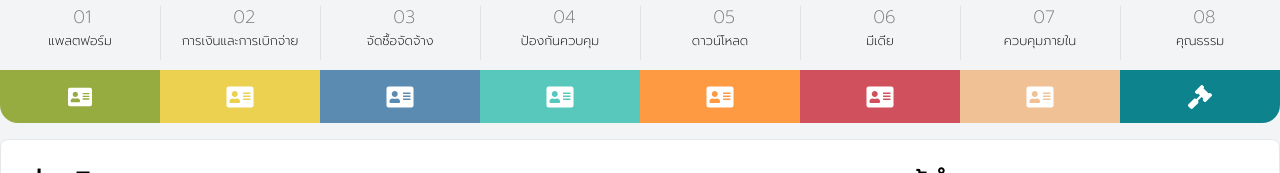
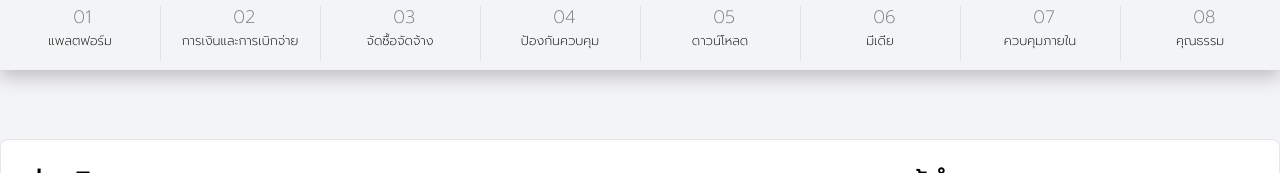
Before and after one commit to sanyath007/next-ts-demo01, a Next.js app: page / in a window 1280 px wide. Shown: the part 559-732 px from the top of the page. Built offline with nearby package versions, Linux system fonts and the light colour scheme.

Commit message:
Temporarily remove banner of items of OptionMenu

```diff
--- a/components/option-menu/OptionMenu.tsx
+++ b/components/option-menu/OptionMenu.tsx
@@ -13,9 +13,9 @@ export default function OptionMenu() {
                                 <div className="text-container">
                                     <h6 className="ellipsis-1">แพลตฟอร์ม</h6>
                                 </div>
-                                <div className="banner">
+                                {/* <div className="banner">
                                     <FaAddressCard />
-                                </div>
+                                </div> */}
                                 <div className="order">01</div>
                             </div>
                         </a>
@@ -24,9 +24,9 @@ export default function OptionMenu() {
                                 <div className="text-container">
                                     <h6 className="ellipsis-1">การเงินและการเบิกจ่าย</h6>
                                 </div>
-                                <div className="banner">
+                                {/* <div className="banner">
                                     <i className="icon fas fa-address-card"></i>
-                                </div>
+                                </div> */}
                                 <div className="order">02</div>
                             </div>
                         </a>
@@ -35,9 +35,9 @@ export default function OptionMenu() {
                                 <div className="text-container">
                                     <h6 className="ellipsis-1">จัดซื้อจัดจ้าง</h6>
                                 </div>
-                                <div className="banner">
+                                {/* <div className="banner">
                                     <i className="icon fas fa-address-card"></i>
-                                </div>
+                                </div> */}
                                 <div className="order">03</div>
                             </div>
                         </a>
@@ -46,9 +46,9 @@ export default function OptionMenu() {
                                 <div className="text-container">
                                     <h6 className="ellipsis-1">ป้องกันควบคุม</h6>
                                 </div>
-                                <div className="banner">
+                                {/* <div className="banner">
                                     <i className="icon fas fa-address-card"></i>
-                                </div>
+                                </div> */}
                                 <div className="order">04</div>
                             </div>
                         </a>
@@ -57,9 +57,9 @@ export default function OptionMenu() {
                                 <div className="text-container">
                                     <h6 className="ellipsis-1">ดาวน์โหลด</h6>
                                 </div>
-                                <div className="banner">
+                                {/* <div className="banner">
                                     <i className="icon fas fa-address-card"></i>
-                                </div>
+                                </div> */}
                                 <div className="order">05</div>
                             </div>
                         </a>
@@ -68,9 +68,9 @@ export default function OptionMenu() {
                                 <div className="text-container">
                                     <h6 className="ellipsis-1">มีเดีย</h6>
                                 </div>
-                                <div className="banner">
+                                {/* <div className="banner">
                                     <i className="icon fas fa-address-card"></i>
-                                </div>
+                                </div> */}
                                 <div className="order">06</div>
                             </div>
                         </a>
@@ -79,9 +79,9 @@ export default function OptionMenu() {
                                 <div className="text-container">
                                     <h6 className="ellipsis-1">ควบคุมภายใน</h6>
                                 </div>
-                                <div className="banner">
+                                {/* <div className="banner">
                                     <i className="icon fas fa-address-card"></i>
-                                </div>
+                                </div> */}
                                 <div className="order">07</div>
                             </div>
                         </a>
@@ -90,9 +90,9 @@ export default function OptionMenu() {
                                 <div className="text-container">
                                     <h6 className="ellipsis-1">คุณธรรม</h6>
                                 </div>
-                                <div className="banner">
+                                {/* <div className="banner">
                                     <FaGavel />
-                                </div>
+                                </div> */}
                                 <div className="order">08</div>
                             </div>
                         </a>
```
